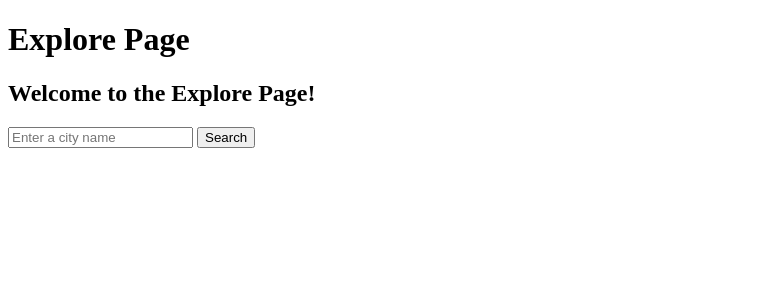
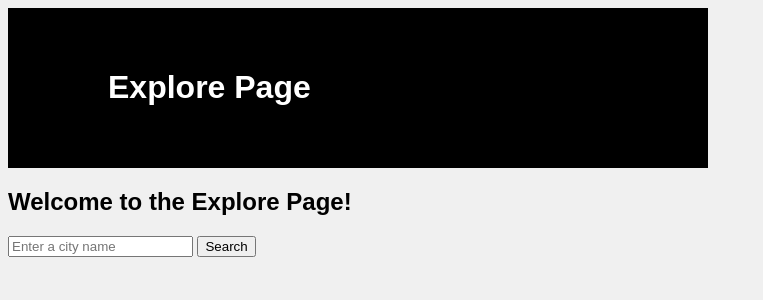
Before and after one commit to UPennftz/TripTie, a Django app: page /explore/ in a window 1280 px wide. Shown: the top 300 px of the page, without its empty margins (0-763 px from the left). Run offline with Django 4.2, Linux system fonts and the light colour scheme.

Commit message:
position in styles.css is wrong, change it to relative not absolute

```diff
--- a/triptie/tripapp/explorePage.py
+++ b/triptie/tripapp/explorePage.py
@@ -41,7 +41,7 @@ def search_youtube_for_city(request):
 # YOUTUBE_API_KEY = 'AIzaSyDbSCu3VjTPVTS89Nz0K-fK7Jn4SLcUc1o'
 # SEARCH_ENGINE_ID = '454edfcb47c2e4a9b'
 #
-# def search_youtube_for_city(city_name, max_results=5):
+# def search_youtube_for_city(city_name, max_results=3):
 #     """Search YouTube for videos related to the city."""
 #     search_url = 'https://www.googleapis.com/youtube/v3/search'
 #     params = {
--- a/triptie/tripapp/static/css/styles.css
+++ b/triptie/tripapp/static/css/styles.css
@@ -6,16 +6,16 @@ body {
 }
 
 header {
-  position: absolute;
+  position: relative;
   top: 0;
   left: 0;
-  width: 100%;
+  width: 500px;
   padding: 40px 100px;
   z-index: 1000;
   display: flex;
   justify-content: space-between;
   align-items: center;
-  background-color: #007bff; /* Blue */
+  background-color: #000000; /* Black */
   color: #fff; /* White */
 }
 
--- a/triptie/tripapp/templates/tripapp/explore.html
+++ b/triptie/tripapp/templates/tripapp/explore.html
@@ -1,3 +1,4 @@
+<!--load static should open this-->
 <!--{% load static %}-->
 
 <!DOCTYPE html>
@@ -6,9 +7,8 @@
     <meta charset="UTF-8">
     <meta name="viewport" content="width=device-width, initial-scale=1.0">
     <title>Explore Page</title>
-<!--    I don't know why I can't add this line to modify -->
-<!--    the size of the video cover of the search results-->
-<!--    <link rel="stylesheet" href="{% static 'css/styles.css' %}">-->
+<!--    load static should open this-->
+    <link rel="stylesheet" href="{% static 'css/styles.css' %}">
 </head>
 <body>
     <header>
@@ -29,10 +29,12 @@
         fetch('/tripapp/search_youtube/?city=' + encodeURIComponent(cityName))
             .then(response => response.json())
             .then(data => {
+                // Print data to the console to examine its structure
+                // console.log(data);
                 const container = document.getElementById('youtube-videos');
                 container.innerHTML = ''; // Clear previous results
-                // Directly traverse the returned data array
-                data.forEach(video => {
+                // Only traverse the first three videos of the returned data array
+                data.slice(0, 3).forEach(video => {
                     const videoFrame = document.createElement('iframe');
                     videoFrame.width = "560";
                     videoFrame.height = "315";
```
